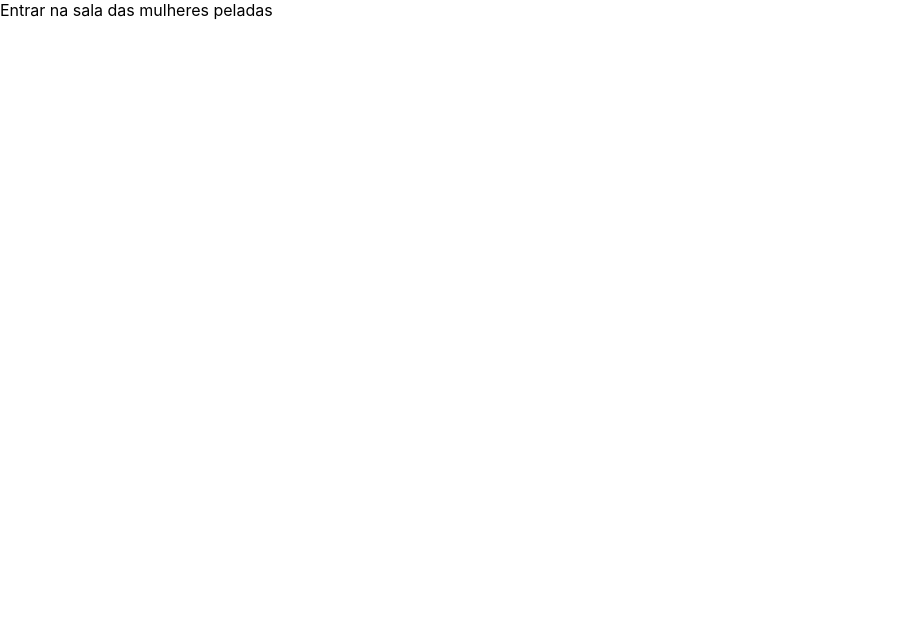
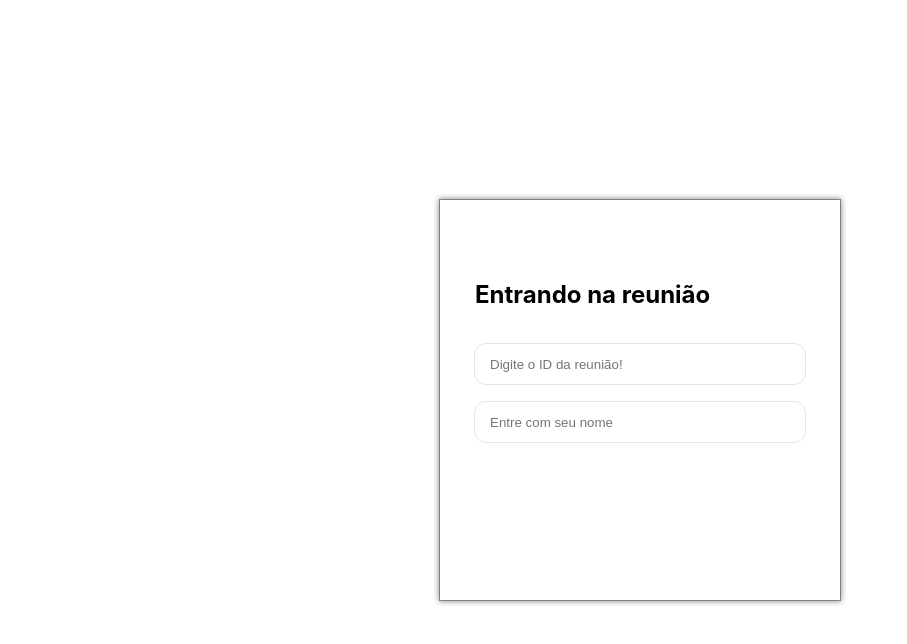
Before and after one commit to LucasFragaAssisIzidoro/zoom-clone-frontend, a React (Create React App) app: page /join-room in a window 1280 px wide. Shown: the top 644 px of the page, without its empty margins (0-907 px from the left). Built offline with nearby package versions, Linux system fonts and the light colour scheme.

Commit message:
creating de inputs

```diff
--- a/src/Introduction/Introduction.js
+++ b/src/Introduction/Introduction.js
@@ -1,16 +1,33 @@
-import React from "react";
+import React, { useEffect } from "react";
 import logo from '../resources/images/logo.png';
 import ConnectingButtons from "./ConnectingButtons";
+import { connect } from "react-redux";
+import { setIsRoomHost } from "../store/actions";
+
 import './Introduction.css';
 
-const Introduction = () => {
+
+const Introduction = ({setIsRoomHostAction}) => {
+    useEffect(() => {
+        setIsRoomHostAction(false);
+    }, []);
+
+
     return  (
         <div className="introduction_page_container">
             <div className="introduction_page_panel">
                 <img src={logo} className="introduction_page_image"/>
                 <ConnectingButtons />
             </div>
-        </div>);
-}
+        </div>
+    );
+};
 
-export default Introduction;
+const mapDispatchToProps = (dispatch) => {
+    return {
+        setIsRoomHostAction: (isRoomHost) => dispatch(setIsRoomHost(isRoomHost)),
+    }
+};
+
+
+export default connect(null, mapDispatchToProps)(Introduction);
--- a/src/JoinRoom/JoinRoom.css
+++ b/src/JoinRoom/JoinRoom.css
@@ -0,0 +1,155 @@
+.join_room_page_container {
+    width: 100%;
+    height: 100vh;
+    display: flex;
+    align-items: center;
+    justify-content: center;
+    position: relative;
+  }
+
+  .join_room_page_panel {
+    width: 400px;
+    height: 400px;
+    background-color: white;
+    border: 1px solid grey;
+    filter: drop-shadow(0 0 0.2rem grey);
+    display: flex;
+    flex-direction: column;
+    align-items: flex-start;
+  }
+
+  .join_room_title {
+    font-size: 24px;
+    font-weight: 700;
+    margin-left: 35px;
+    margin-top: 80px;
+  }
+
+  .join_room_inputs_container {
+    display: flex;
+    flex-direction: column;
+    height: 100px;
+    justify-content: space-between;
+    width: 100%;
+    align-items: center;
+    margin-top: 10px;
+  }
+
+  .room_not_found_container {
+    display: flex;
+    height: 50px;
+    margin-left: 35px;
+  }
+
+  .room_not_found_paragraph {
+    color: red;
+  }
+
+  .loading_overlay_container {
+    position: absolute;
+    display: flex;
+    align-items: center;
+    justify-content: center;
+    width: 100%;
+    height: 100%;
+    left: 0;
+    top: 0;
+    background: rgba(0, 82, 201, 0.7);
+  }
+
+  .loading_overlay_loader {
+    border: 16px solid #f3f3f3; /* Light grey */
+    border-top: 16px solid #0052c9; /* Blue */
+    border-radius: 50%;
+    width: 120px;
+    height: 120px;
+    animation: spin 2s linear infinite;
+  }
+
+  .checkbox_container {
+    display: flex;
+    margin-left: 35px;
+    margin-top: 5px;
+    align-items: center;
+  }
+
+  .checkbox_connection {
+    width: 25px;
+    height: 25px;
+    background: #2d8cff;
+    border: 1px solid rgba(255, 255, 255, 0.5);
+    border-radius: 8px;
+    backdrop-filter: blur(80px);
+    display: flex;
+    align-items: center;
+    justify-content: center;
+  }
+
+  .checkbox_container_paragraph {
+    font-weight: 400;
+    font-size: 16px;
+    margin-left: 15px;
+  }
+
+  .checkbox_image {
+    max-width: 100%;
+    max-height: 100%;
+  }
+
+  .join_room_buttons_container {
+    display: flex;
+    justify-content: flex-end;
+    width: 100%;
+  }
+
+  .join_room_cancel_button {
+    width: 80px;
+    margin-right: 35px;
+    height: 30px;
+    background-color: white;
+    border: 1px solid gray;
+    border-radius: 8px;
+    transition: 0.3s;
+  }
+
+  .join_room_cancel_button:hover {
+    background-color: #e5e5e5;
+  }
+
+  .join_room_success_button {
+    width: 80px;
+    margin-right: 15px;
+    height: 30px;
+    background-color: #2d8cff;
+    border-radius: 8px;
+    border: none;
+    font-weight: 700;
+    color: white;
+    transition: 0.3s;
+  }
+
+  .join_room_success_button:hover {
+    background-color: blue;
+  }
+
+  .join_room_inputs_container {
+    display: flex;
+    flex-direction: column;
+    height: 100px;
+    justify-content: space-between;
+    width: 100%;
+    align-items: center;
+    margin-top: 10px;
+  }
+
+  .join_room_input {
+    border-radius: 12px;
+    border: 1px solid #e5e5e5;
+    width: 300px;
+    height: 40px;
+    padding: 0px 15px;
+  }
+
+  .join_room_input:focus {
+    border: 1px solid blue;
+  }
--- a/src/JoinRoom/JoinRoom.js
+++ b/src/JoinRoom/JoinRoom.js
@@ -1,8 +1,48 @@
-import React from "react";
+import React, {useEffect} from "react";
+import { connect } from "react-redux";
+import { setIsRoomHost } from "../store/actions";
+import { useLocation} from "react-router-dom";
+import JoinRoomTittle from "./JoinRoomTittle";
+import JoinRoomContent from "./JoinRoomContent"
+
+
 import "./JoinRoom.css"
 
-const JoinRoom = () => {
-    return <div>Entrar na sala das mulheres peladas</div>;
-}
+const JoinRoom = (props) => {
 
-export default JoinRoom;
+    const {setIsRoomHostAction, isRoomHost} = props;
+
+    const search = useLocation().search;
+
+    useEffect(()=>{
+        const isRoomHost = new URLSearchParams(search).get('host');
+        if(isRoomHost){
+            setIsRoomHostAction(true)
+        }
+    }, []);
+
+    return (
+        <div className="join_room_page_container">
+            <div className="join_room_page_panel">
+                <JoinRoomTittle isRoomHost={isRoomHost} />
+                <JoinRoomContent
+                 isRoomHost={isRoomHost} />
+            </div>
+        </div>
+    );
+};
+
+const mapStoreStateToProps = (state) => {
+    return {
+        ...state,
+    };
+};
+
+const mapDispatchToProps = (dispatch) => {
+    return {
+        setIsRoomHostAction: (isRoomHost) => dispatch(setIsRoomHost(isRoomHost))
+    };
+};
+
+
+export default connect(mapStoreStateToProps, mapDispatchToProps)(JoinRoom);
--- /dev/null
+++ b/src/JoinRoom/JoinRoomContent.js
@@ -0,0 +1,35 @@
+import React, { useState }from "react";
+import { connect } from "react-redux";
+import JoinRoomInputs from "./JoinRoomInputs";
+
+const JoinRoomContent = (props) => {
+    const {isRoomHost} = props;
+    const [roomIdValue, setRoomIdValue] = useState('');
+    const [nameValue, setNameValue] = useState('');
+
+
+    return (
+        <>
+            <JoinRoomInputs
+            roomIdValue={roomIdValue}
+            setRoomIdValue={setRoomIdValue}
+            nameValue={nameValue}
+            setNameValue={setNameValue}
+            isRoomHost={isRoomHost}/>
+        </>
+    );
+};
+
+const mapDispatchToProps = (dispatch) => {
+    return {
+
+    };
+}
+
+const mapStoreStateToProps = (state) => {
+    return {
+        ...state
+    };
+};
+
+export default connect(mapStoreStateToProps, mapDispatchToProps)(JoinRoomContent);
--- /dev/null
+++ b/src/JoinRoom/JoinRoomInputs.js
@@ -0,0 +1,42 @@
+import React from "react";
+
+
+const Input = ({placeholder, value, changeHandler}) => {
+    return (
+        <input
+            value = {value}
+            onChange={changeHandler}
+            className="join_room_input"
+            placeholder={placeholder}
+        />
+    );
+};
+
+const JoinRoomInputs = (props) => {
+    const {nameValue, setNameValue, roomIdValue, setRoomIdValue, isRoomHost} = props;
+
+    const handleRoomIdValueChange = (event) => {
+        setRoomIdValue(event.target.value);
+    }
+    const handleNameValueChange = (event) => {
+        setNameValue(event.target.value);
+    }
+    return (
+        <div className="join_room_inputs_container">
+            {!isRoomHost && (
+                <Input
+                placeholder = "Digite o ID da reunião!"
+                value={roomIdValue}
+                changeHandler={handleRoomIdValueChange}
+                />
+            )}
+            <Input
+                placeholder="Entre com seu nome"
+                value={nameValue}
+                changeHandler={handleNameValueChange}
+            />
+        </div>
+    );
+};
+
+export default JoinRoomInputs;
--- /dev/null
+++ b/src/JoinRoom/JoinRoomTittle.js
@@ -0,0 +1,12 @@
+import React from "react";
+
+const JoinRoomTittle = ({isRoomHost}) => {
+    const tiitlText = isRoomHost ? "Criando reunião" : "Entrando na reunião";
+    return (
+        <p className="join_room_title">
+            {tiitlText}
+        </p>
+    );
+};
+
+export default JoinRoomTittle;
--- /dev/null
+++ b/src/store/actions.js
@@ -0,0 +1,20 @@
+const Actions = {
+    SET_IS_ROOM_HOST: 'SET_IS_ROOM_HOST',
+    SET_IDENTITY: 'SET_IDENTITY'
+};
+
+export const setIdentity = (identity) => {
+    return {
+        type: Actions.SET_IDENTITY,
+        identity,
+    };
+};
+
+export const setIsRoomHost = (isRoomHost) => {
+    return {
+        type: Actions.SET_IS_ROOM_HOST,
+        isRoomHost,
+    };
+};
+
+export default Actions;
--- a/src/store/reducer.js
+++ b/src/store/reducer.js
@@ -1,13 +1,25 @@
+import Actions from "./actions";
+
 const initState = {
     identity: '',
-    isRoomHost: '',
+    isRoomHost: false,
 };
 
 const reducer = (state = initState, action) => {
     switch (action.type){
+        case Actions.SET_IDENTITY:
+            return {
+                ...state,
+                identity: action.identity,
+            };
+        case Actions.SET_IS_ROOM_HOST:
+            return {
+                ...state,
+                isRoomHost: action.isRoomHost,
+            };
         default:
         return state;
-    }
+    };
 };
 
 export default reducer;
```
